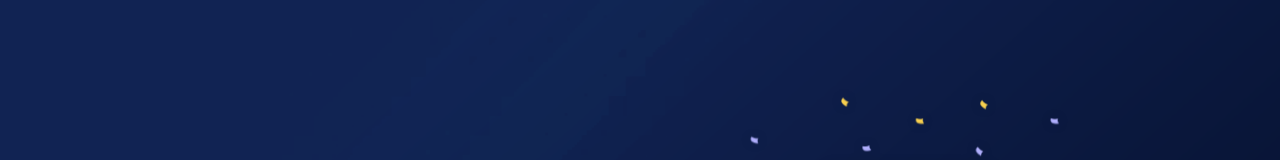
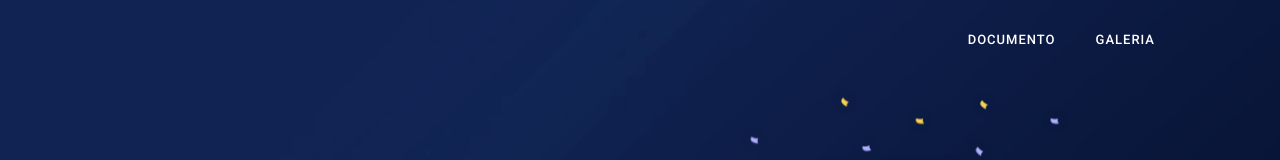
Before and after one commit to Monge1h/u, a plain HTML site: page index.html in a window 1280 px wide. Shown: the top 160 px of the page. Drawn offline with Linux system fonts and the light colour scheme.

Commit message:
se agrego el link a la pagina

```diff
--- a/index.html
+++ b/index.html
@@ -39,19 +39,19 @@ https://templatemo.com/tm-537-art-factory
 
 
     <!-- ***** Header Area Start ***** -->
-    <!-- <header class="header-area header-sticky">
+    <header class="header-area header-sticky">
         <div class="container">
             <div class="row">
                 <div class="col-12">
-                    <nav class="main-nav"> -->
+                    <nav class="main-nav">
                         <!-- <a href="#" class="logo">THE PROJECT UGB</a> -->
                         <!-- ***** Logo End ***** -->
                         <!-- ***** Menu Start ***** -->
-                            <!-- <ul class="nav">
+                            <ul class="nav">
                             <li class="scroll-to-section"><a href="#ho" class="active"></a></li>
                             <li class="scroll-to-section"><a href="#about"></a></li>
-                            <li class="scroll-to-section"><a href="#services"></a></li>
-                            <li class="scroll-to-section"><a href="/gallery.html" class="active" style="color: #fff;">Galeria</a></li> -->
+                            <li class="scroll-to-section"><a href="https://drive.google.com/file/d/15089M9UCv_une_ZTnWxbQi7HrpdcNU1q/view">Documento</a></li>
+                            <li class="scroll-to-section"><a href="/gallery.html" class="active" style="color: #fff;">Galeria</a></li>
                             <!-- <li class="submenu">
                                 <a href="javascript:;"></a>
                                 <ul>
@@ -61,17 +61,17 @@ https://templatemo.com/tm-537-art-factory
                                     <li><a href=""></a></li>
                                 </ul>
                             </li> -->
-                            <!-- <li class="scroll-to-section"><a href="#contact-us"></a></li>
+                            <li class="scroll-to-section"><a href="#contact-us"></a></li>
                         </ul>
                         <a class='menu-trigger'>
                             <span></span>
-                        </a>  -->
+                        </a>
                         <!-- ***** Menu End *****  -->
-                    <!-- </nav>
+                    </nav>
                 </div>
             </div>
         </div>
-    </header>   -->
+    </header>
     <!-- ***** Header Area End ***** -->
 
 
```
